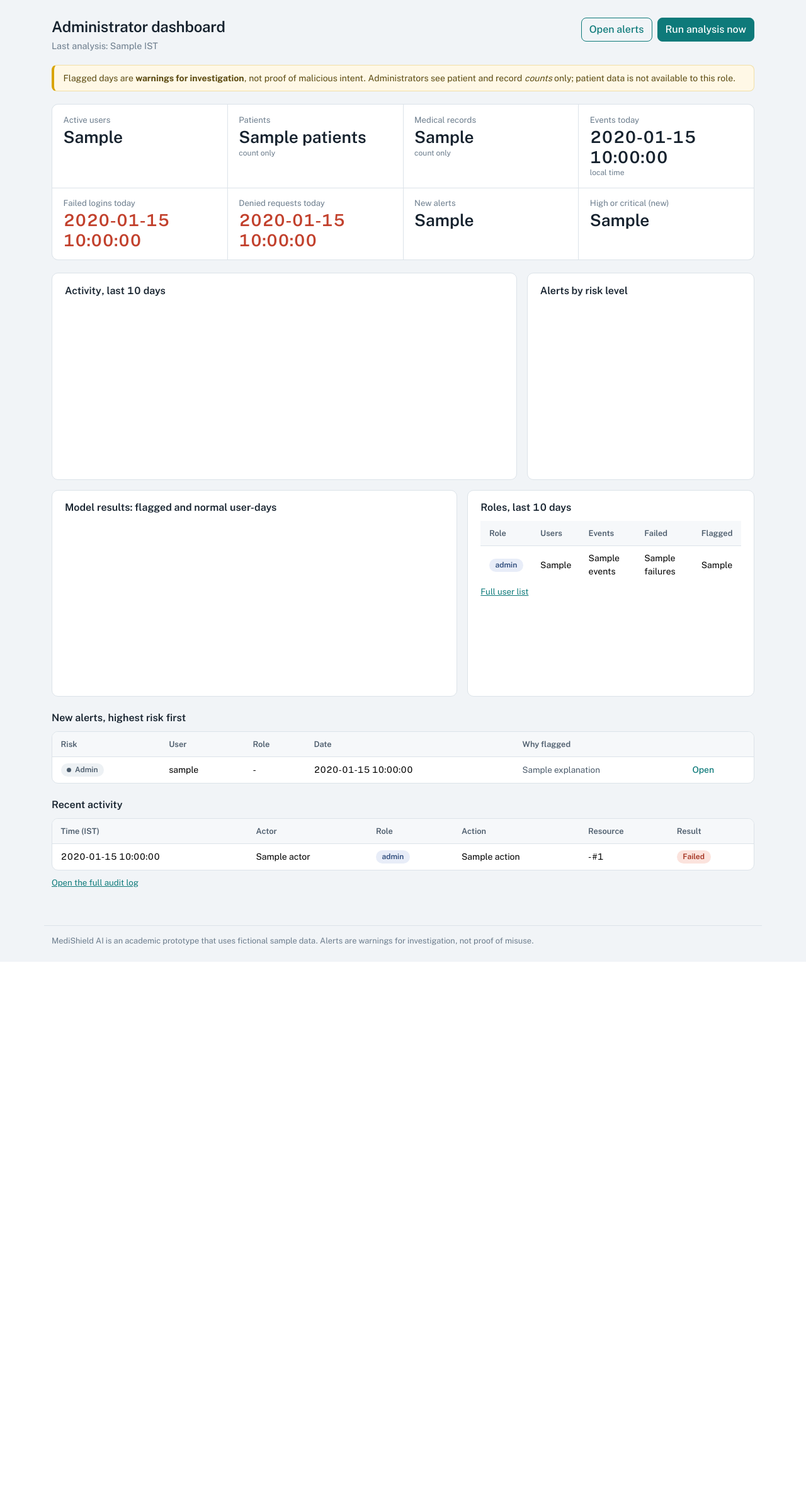
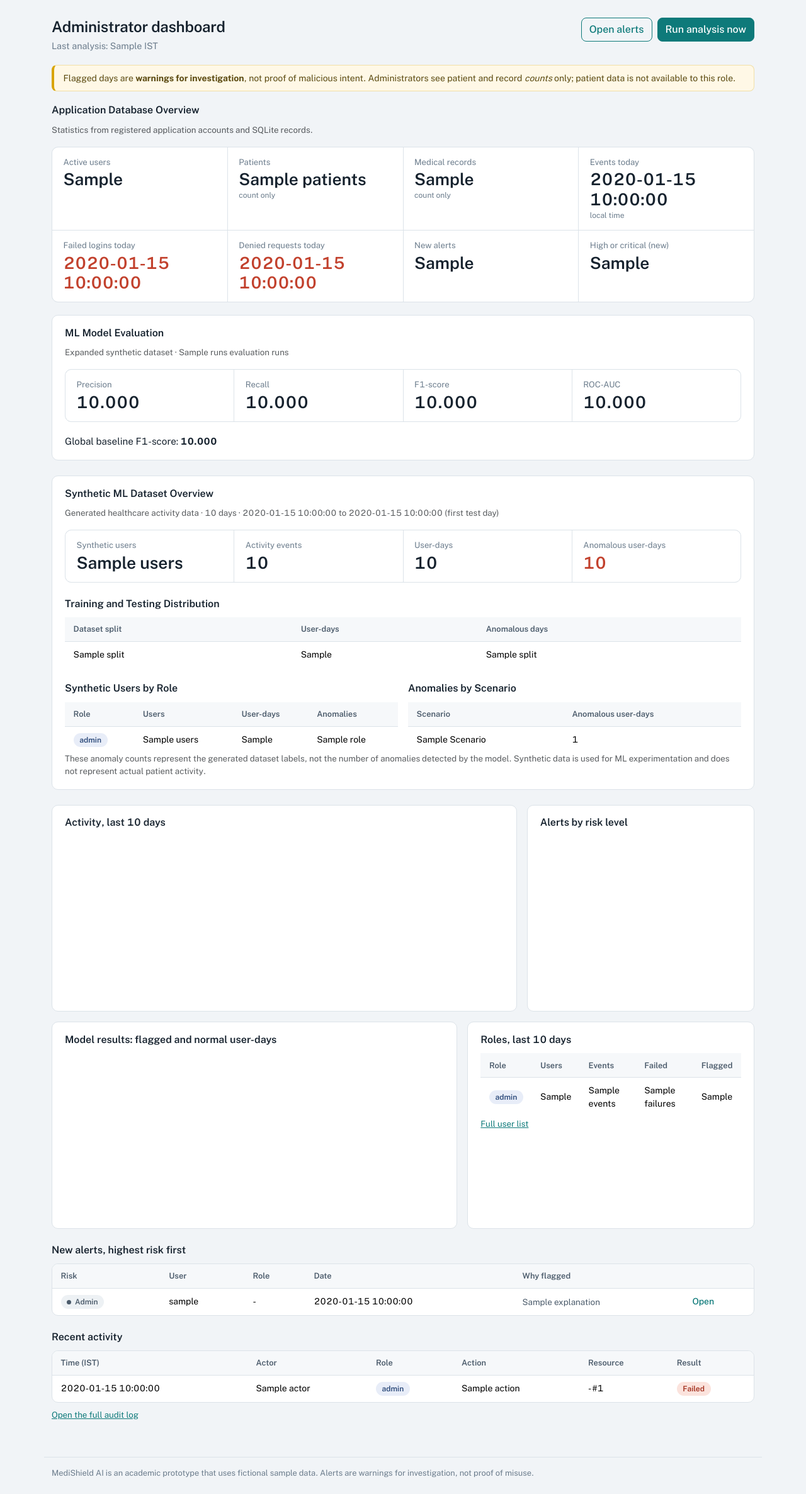
Before and after one commit to vini-verse05/medishield-ai, a Flask app: template templates/dashboard_admin.html in a window 1280 px wide. Shown: the part 48-2420 px from the top of the page at 63% size. Before the commit the page ends 1575 px from the top, so only its background shows below. Run offline with Flask 3, Linux system fonts and the light colour scheme; the template is opened without the code that fills it: most values are stand-ins (such as "Sample title", 1, 10 or a date in 2020); a map, chart or similar area stays blank.

Commit message:
dashboard update

```diff
--- a/templates/dashboard_admin.html
+++ b/templates/dashboard_admin.html
@@ -1,20 +1,19 @@
-{#
-  Administrator dashboard: summary numbers, three charts, a role comparison,
-  the highest-risk new alerts and the latest activity. Shows counts only,
-  never patient data. Chart data is passed to dashboard.js as JSON.
-#}
-{% extends "base.html" %}
-{% from "_components.html" import risk_chip, result_chip, resource, role_chip %}
-{% block title %}Dashboard · MediShield AI{% endblock %}
-{% block content %}
-{% set c = data.cards %}
-
-{# One cell of the summary strip. A non-zero "alert" value is drawn in red. #}
-{% macro stat(label, value, hint='', alert=false) %}
+{# Administrator dashboard: summary numbers, three charts, a role comparison,
+the highest-risk new alerts and the latest activity. Shows counts only, never
+patient data. Chart data is passed to dashboard.js as JSON. #} {% extends
+"base.html" %} {% from "_components.html" import risk_chip, result_chip,
+resource, role_chip %} {% block title %}Dashboard · MediShield AI{% endblock %}
+{% block content %} {% set c = data.cards %} {# One cell of the summary strip. A
+non-zero "alert" value is drawn in red. #} {% macro stat(label, value, hint='',
+alert=false) %}
 <div class="stat">
   <div class="stat-label">{{ label }}</div>
-  <div class="stat-value {% if alert and value %}is-alert{% endif %}">{{ value }}</div>
-  {% if hint %}<div class="stat-hint">{{ hint }}</div>{% endif %}
+  <div class="stat-value {% if alert and value %}is-alert{% endif %}">
+    {{ value }}
+  </div>
+  {% if hint %}
+  <div class="stat-hint">{{ hint }}</div>
+  {% endif %}
 </div>
 {% endmacro %}
 
@@ -22,41 +21,175 @@
   <div>
     <h1>Administrator dashboard</h1>
     <p class="page-sub">
-      Last analysis: {% if data.last_analysis %}{{ data.last_analysis|localtime }} IST{% else %}never run{% endif %}
+      Last analysis: {% if data.last_analysis %}{{ data.last_analysis|localtime
+      }} IST{% else %}never run{% endif %}
     </p>
   </div>
   <div class="page-actions">
-    <a class="btn btn-outline-primary" href="{{ url_for('alerts.list_alerts') }}">Open alerts</a>
+    <a
+      class="btn btn-outline-primary"
+      href="{{ url_for('alerts.list_alerts') }}"
+      >Open alerts</a
+    >
     <form method="post" action="{{ url_for('alerts.run') }}">
-      <input type="hidden" name="csrf_token" value="{{ csrf_token() }}">
+      <input type="hidden" name="csrf_token" value="{{ csrf_token() }}" />
       <button type="submit" class="btn btn-primary">Run analysis now</button>
     </form>
   </div>
 </div>
 
 <div class="note">
-  Flagged days are <strong>warnings for investigation</strong>, not proof of malicious intent.
-  Administrators see patient and record <em>counts</em> only; patient data is not available to this role.
+  Flagged days are <strong>warnings for investigation</strong>, not proof of
+  malicious intent. Administrators see patient and record <em>counts</em> only;
+  patient data is not available to this role.
 </div>
 
+<h2 class="section-title">Application Database Overview</h2>
+<p class="small text-muted">
+  Statistics from registered application accounts and SQLite records.
+</p>
+
 <div class="stat-strip cols-4">
-  {{ stat('Active users', c.active_users) }}
-  {{ stat('Patients', c.patients, 'count only') }}
-  {{ stat('Medical records', c.medical_records, 'count only') }}
-  {{ stat('Events today', c.events_today, 'local time') }}
-  {{ stat('Failed logins today', c.failed_logins_today, '', true) }}
-  {{ stat('Denied requests today', c.denied_today, '', true) }}
-  {{ stat('New alerts', c.new_alerts) }}
-  {{ stat('High or critical (new)', c.high_critical_new, '', true) }}
+  {{ stat('Active users', c.active_users) }} {{ stat('Patients', c.patients,
+  'count only') }} {{ stat('Medical records', c.medical_records, 'count only')
+  }} {{ stat('Events today', c.events_today, 'local time') }} {{ stat('Failed
+  logins today', c.failed_logins_today, '', true) }} {{ stat('Denied requests
+  today', c.denied_today, '', true) }} {{ stat('New alerts', c.new_alerts) }} {{
+  stat('High or critical (new)', c.high_critical_new, '', true) }}
 </div>
+
+{% if data.model_evaluation %}
+<div class="panel mb-4">
+  <h2 class="section-title">ML Model Evaluation</h2>
+
+  <p class="small text-muted">
+    Expanded synthetic dataset · {{ data.model_evaluation.runs }} evaluation
+    runs
+  </p>
+
+  <div class="stat-strip cols-4">
+    {{ stat('Precision', "%.3f"|format(data.model_evaluation.precision)) }} {{
+    stat('Recall', "%.3f"|format(data.model_evaluation.recall)) }} {{
+    stat('F1-score', "%.3f"|format(data.model_evaluation.f1)) }} {{
+    stat('ROC-AUC', "%.3f"|format(data.model_evaluation.roc_auc)) }}
+  </div>
+
+  <p class="mt-3 mb-0">
+    Global baseline F1-score:
+    <strong> {{ "%.3f"|format(data.model_evaluation.baseline_f1) }} </strong>
+  </p>
+</div>
+{% endif %} {% if data.synthetic_dataset %}
+<div class="panel mb-4">
+  <h2 class="section-title">Synthetic ML Dataset Overview</h2>
+
+  <p class="small text-muted">
+    Generated healthcare activity data · {{ data.synthetic_dataset.days }} days
+    · {{ data.synthetic_dataset.start_date }} to {{
+    data.synthetic_dataset.split_date }} (first test day)
+  </p>
+
+  <div class="stat-strip cols-4">
+    {{ stat('Synthetic users', data.synthetic_dataset.users) }} {{
+    stat('Activity events', "{:,}".format(data.synthetic_dataset.events)) }} {{
+    stat('User-days', "{:,}".format(data.synthetic_dataset.user_days)) }} {{
+    stat('Anomalous user-days', "{:,}".format(data.synthetic_dataset.anomalies),
+    '', true) }}
+  </div>
+
+  <h3 class="section-title mt-4">Training and Testing Distribution</h3>
+
+  <div class="table-responsive">
+    <table class="table data-table">
+      <thead>
+        <tr>
+          <th>Dataset split</th>
+          <th>User-days</th>
+          <th>Anomalous days</th>
+        </tr>
+      </thead>
+      <tbody>
+        {% for name, values in data.synthetic_dataset.splits.items() %}
+        <tr>
+          <td>{{ name|capitalize }}</td>
+          <td>{{ values.user_days }}</td>
+          <td>{{ values.anomalies }}</td>
+        </tr>
+        {% endfor %}
+      </tbody>
+    </table>
+  </div>
+
+  <div class="row g-3 mt-2">
+    <div class="col-lg-6">
+      <h3 class="section-title">Synthetic Users by Role</h3>
+
+      <div class="table-responsive">
+        <table class="table data-table">
+          <thead>
+            <tr>
+              <th>Role</th>
+              <th>Users</th>
+              <th>User-days</th>
+              <th>Anomalies</th>
+            </tr>
+          </thead>
+          <tbody>
+            {% for r in data.synthetic_dataset.roles %}
+            <tr>
+              <td>{{ role_chip(r.role) }}</td>
+              <td>{{ r.users }}</td>
+              <td>{{ r.user_days }}</td>
+              <td>{{ r.anomalies }}</td>
+            </tr>
+            {% endfor %}
+          </tbody>
+        </table>
+      </div>
+    </div>
+
+    <div class="col-lg-6">
+      <h3 class="section-title">Anomalies by Scenario</h3>
+
+      <div class="table-responsive">
+        <table class="table data-table">
+          <thead>
+            <tr>
+              <th>Scenario</th>
+              <th>Anomalous user-days</th>
+            </tr>
+          </thead>
+          <tbody>
+            {% for s in data.synthetic_dataset.scenarios %}
+            <tr>
+              <td>{{ s.name|replace('_', ' ')|title }}</td>
+              <td>{{ s.count }}</td>
+            </tr>
+            {% endfor %}
+          </tbody>
+        </table>
+      </div>
+    </div>
+  </div>
+
+  <p class="small text-muted mb-0">
+    These anomaly counts represent the generated dataset labels, not the number
+    of anomalies detected by the model. Synthetic data is used for ML
+    experimentation and does not represent actual patient activity.
+  </p>
+</div>
+{% endif %}
 
 <div class="row g-3 mb-3">
   <div class="col-lg-8">
     <div class="panel h-100">
       <h2 class="section-title">Activity, last {{ data.window_days }} days</h2>
       <div class="chart-box">
-        <canvas id="chartActivity" role="img"
-                aria-label="Line chart of daily events and of failed or denied events"></canvas>
+        <canvas
+          id="chartActivity"
+          role="img"
+          aria-label="Line chart of daily events and of failed or denied events"
+        ></canvas>
       </div>
     </div>
   </div>
@@ -64,8 +197,11 @@
     <div class="panel h-100">
       <h2 class="section-title">Alerts by risk level</h2>
       <div class="chart-box">
-        <canvas id="chartRisk" role="img"
-                aria-label="Bar chart of new and reviewed alerts by risk level"></canvas>
+        <canvas
+          id="chartRisk"
+          role="img"
+          aria-label="Bar chart of new and reviewed alerts by risk level"
+        ></canvas>
       </div>
     </div>
   </div>
@@ -76,8 +212,11 @@
     <div class="panel h-100">
       <h2 class="section-title">Model results: flagged and normal user-days</h2>
       <div class="chart-box">
-        <canvas id="chartFlagged" role="img"
-                aria-label="Stacked bar chart of normal and flagged user-days per day"></canvas>
+        <canvas
+          id="chartFlagged"
+          role="img"
+          aria-label="Stacked bar chart of normal and flagged user-days per day"
+        ></canvas>
       </div>
     </div>
   </div>
@@ -85,12 +224,23 @@
     <div class="panel h-100">
       <h2 class="section-title">Roles, last {{ data.window_days }} days</h2>
       <table class="table data-table">
-        <thead><tr><th>Role</th><th>Users</th><th>Events</th><th>Failed</th><th>Flagged</th></tr></thead>
+        <thead>
+          <tr>
+            <th>Role</th>
+            <th>Users</th>
+            <th>Events</th>
+            <th>Failed</th>
+            <th>Flagged</th>
+          </tr>
+        </thead>
         <tbody>
           {% for r in data.roles %}
           <tr>
-            <td>{{ role_chip(r.role) }}</td><td>{{ r.active_users }}</td><td>{{ r.events }}</td>
-            <td>{{ r.failures }}</td><td>{{ r.flagged_days }}</td>
+            <td>{{ role_chip(r.role) }}</td>
+            <td>{{ r.active_users }}</td>
+            <td>{{ r.events }}</td>
+            <td>{{ r.failures }}</td>
+            <td>{{ r.flagged_days }}</td>
           </tr>
           {% endfor %}
         </tbody>
@@ -104,7 +254,16 @@
 <div class="table-wrap mb-4">
   <div class="table-responsive">
     <table class="table data-table">
-      <thead><tr><th>Risk</th><th>User</th><th>Role</th><th>Date</th><th>Why flagged</th><th></th></tr></thead>
+      <thead>
+        <tr>
+          <th>Risk</th>
+          <th>User</th>
+          <th>Role</th>
+          <th>Date</th>
+          <th>Why flagged</th>
+          <th></th>
+        </tr>
+      </thead>
       <tbody>
         {% for a in data.recent_alerts %}
         <tr data-risk="{{ a.risk_level }}">
@@ -113,10 +272,18 @@
           <td>{{ role_chip(a.user_role) }}</td>
           <td>{{ a.alert_date or '-' }}</td>
           <td class="why">{{ (a.explanation or '')|truncate(150) }}</td>
-          <td><a class="row-link" href="{{ url_for('alerts.alert_detail', alert_id=a.id) }}">Open</a></td>
+          <td>
+            <a
+              class="row-link"
+              href="{{ url_for('alerts.alert_detail', alert_id=a.id) }}"
+              >Open</a
+            >
+          </td>
         </tr>
         {% else %}
-        <tr><td colspan="6" class="empty-row">No new alerts.</td></tr>
+        <tr>
+          <td colspan="6" class="empty-row">No new alerts.</td>
+        </tr>
         {% endfor %}
       </tbody>
     </table>
@@ -127,7 +294,16 @@
 <div class="table-wrap">
   <div class="table-responsive">
     <table class="table data-table">
-      <thead><tr><th>Time (IST)</th><th>Actor</th><th>Role</th><th>Action</th><th>Resource</th><th>Result</th></tr></thead>
+      <thead>
+        <tr>
+          <th>Time (IST)</th>
+          <th>Actor</th>
+          <th>Role</th>
+          <th>Action</th>
+          <th>Resource</th>
+          <th>Result</th>
+        </tr>
+      </thead>
       <tbody>
         {% for e in data.recent_activity %}
         <tr>
@@ -139,17 +315,23 @@
           <td>{{ result_chip(e.success) }}</td>
         </tr>
         {% else %}
-        <tr><td colspan="6" class="empty-row">No activity yet.</td></tr>
+        <tr>
+          <td colspan="6" class="empty-row">No activity yet.</td>
+        </tr>
         {% endfor %}
       </tbody>
     </table>
   </div>
 </div>
-<p class="mt-2"><a class="small" href="{{ url_for('admin.audit_logs') }}">Open the full audit log</a></p>
-{% endblock %}
-
-{% block scripts %}
-<script id="dash-data" type="application/json">{{ data.chart|tojson }}</script>
+<p class="mt-2">
+  <a class="small" href="{{ url_for('admin.audit_logs') }}"
+    >Open the full audit log</a
+  >
+</p>
+{% endblock %} {% block scripts %}
+<script id="dash-data" type="application/json">
+  {{ data.chart|tojson }}
+</script>
 <script src="https://cdn.jsdelivr.net/npm/chart.js@4.4.3/dist/chart.umd.js"></script>
 <script src="{{ url_for('static', filename='js/dashboard.js') }}"></script>
 {% endblock %}
```
Also changed, not shown: dashboard_data.py (+104 -8 lines). Lines whose indentation alone changed are shown as unchanged.
